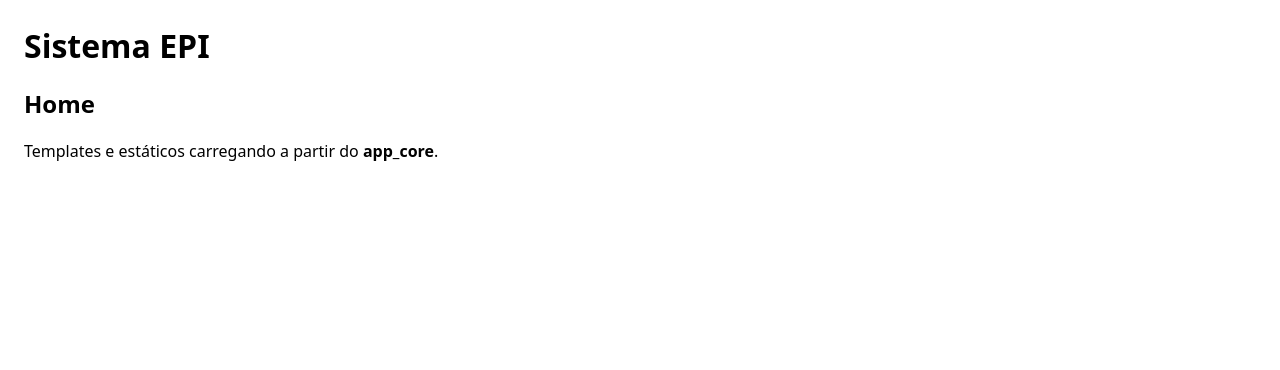
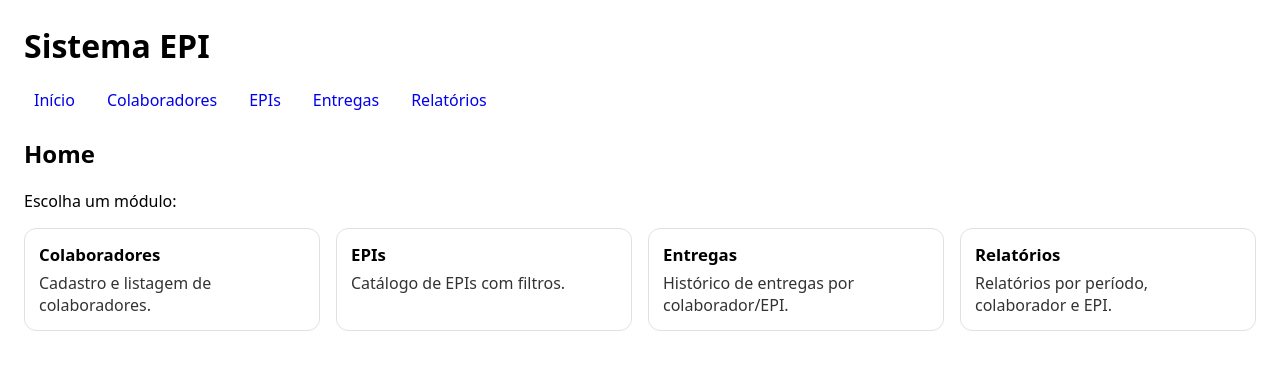
Before and after one commit to mayckon-azzi/django-sistema-controle-epi, a Django app: page / in a window 1280 px wide. Shown: the top 370 px of the page. Run offline with Django 5.2, Linux system fonts and the light colour scheme.

Commit message:
feat: Implementado um Navbar simples com estilização simples para testar navegação entre as rotas

```diff
--- a/app_core/static/app_core/css/main.css
+++ b/app_core/static/app_core/css/main.css
@@ -1,2 +1,54 @@
-body { font-family: system-ui, -apple-system, Segoe UI, Roboto, Helvetica, Arial, sans-serif; margin: 0; padding: 24px; }
-.site-title { margin: 0 0 16px; }
+body {
+  font-family: system-ui, -apple-system, Segoe UI, Roboto, Helvetica, Arial,
+    sans-serif;
+  margin: 0;
+  padding: 24px;
+}
+.site-title {
+  margin: 0 0 16px;
+}
+
+/* Navegação */
+.nav {
+  display: flex;
+  gap: 12px;
+  align-items: center;
+  margin: 8px 0 20px;
+}
+.nav a {
+  text-decoration: none;
+  padding: 6px 10px;
+  border-radius: 8px;
+}
+.nav a:hover {
+  background: rgba(0, 0, 0, 0.06);
+}
+
+/* Cards da Home */
+.cards {
+  display: grid;
+  grid-template-columns: repeat(auto-fit, minmax(220px, 1fr));
+  gap: 16px;
+  margin-top: 12px;
+}
+.card {
+  display: block;
+  border: 1px solid rgba(0, 0, 0, 0.12);
+  border-radius: 12px;
+  padding: 14px;
+  text-decoration: none;
+  color: inherit;
+}
+.card:hover {
+  box-shadow: 0 4px 16px rgba(0, 0, 0, 0.08);
+  transform: translateY(-1px);
+  transition: all 0.18s ease;
+}
+.card h3 {
+  margin: 0 0 6px;
+  font-size: 1.05rem;
+}
+.card p {
+  margin: 0;
+  opacity: 0.8;
+}
--- a/app_core/templates/app_core/pages/home.html
+++ b/app_core/templates/app_core/pages/home.html
@@ -2,5 +2,27 @@
 {% block title %}Home - Sistema EPI{% endblock %}
 {% block content %}
   <h2>Home</h2>
-  <p>Templates e estáticos carregando a partir do <strong>app_core</strong>.</p>
+  <p>Escolha um módulo:</p>
+
+  <div class="cards">
+    <a class="card" href="{% url 'app_colaboradores:lista' %}">
+      <h3>Colaboradores</h3>
+      <p>Cadastro e listagem de colaboradores.</p>
+    </a>
+
+    <a class="card" href="{% url 'app_epis:lista' %}">
+      <h3>EPIs</h3>
+      <p>Catálogo de EPIs com filtros.</p>
+    </a>
+
+    <a class="card" href="{% url 'app_entregas:lista' %}">
+      <h3>Entregas</h3>
+      <p>Histórico de entregas por colaborador/EPI.</p>
+    </a>
+
+    <a class="card" href="{% url 'app_relatorios:index' %}">
+      <h3>Relatórios</h3>
+      <p>Relatórios por período, colaborador e EPI.</p>
+    </a>
+  </div>
 {% endblock %}
--- a/app_core/templates/app_core/partials/base.html
+++ b/app_core/templates/app_core/partials/base.html
@@ -1,21 +1,25 @@
 {% load static %}
-<!doctype html>
+<!DOCTYPE html>
 <html lang="pt-br">
   <head>
     <meta charset="utf-8" />
     <meta name="viewport" content="width=device-width, initial-scale=1" />
     <title>{% block title %}Sistema EPI{% endblock %}</title>
-  <link rel="stylesheet" href="{% static 'app_core/css/main.css' %}">
+    <link rel="stylesheet" href="{% static 'app_core/css/main.css' %}" />
   </head>
   <body>
     <header>
       <h1 class="site-title">Sistema EPI</h1>
-    <nav><!-- menu futuro --></nav>
+      <nav class="nav">
+        <a href="{% url 'app_core:home' %}">Início</a>
+        <a href="{% url 'app_colaboradores:lista' %}">Colaboradores</a>
+        <a href="{% url 'app_epis:lista' %}">EPIs</a>
+        <a href="{% url 'app_entregas:lista' %}">Entregas</a>
+        <a href="{% url 'app_relatorios:index' %}">Relatórios</a>
+      </nav>
     </header>
 
-  <main>
-    {% block content %}{% endblock %}
-  </main>
+    <main>{% block content %}{% endblock %}</main>
 
     <script src="{% static 'app_core/js/main.js' %}"></script>
   </body>
--- a/config/settings.py
+++ b/config/settings.py
@@ -42,7 +42,7 @@ INSTALLED_APPS = [
     'app_core',
     'app_colaboradores',
     'app_epis',
-    'app_entregas'
+    'app_entregas',
     'app_relatorios',
 ]
 
```
Lines whose indentation alone changed are shown as unchanged.
